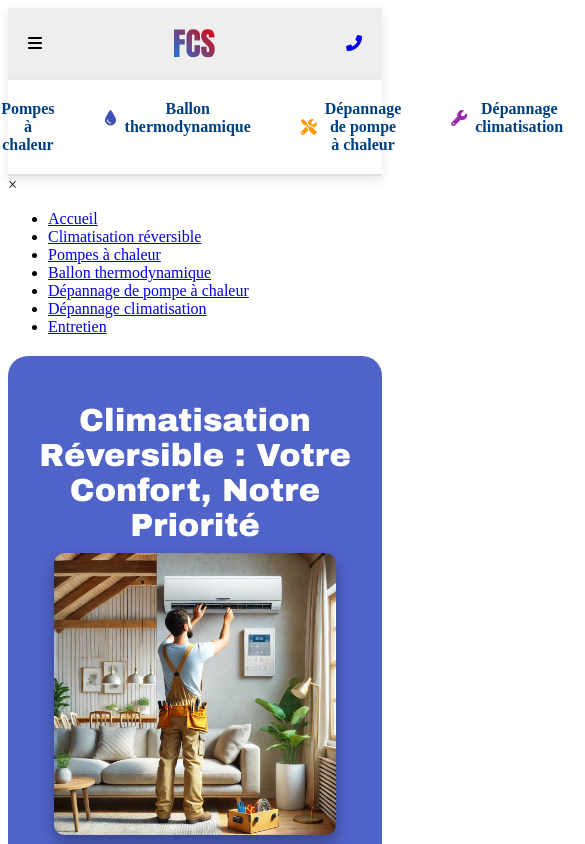
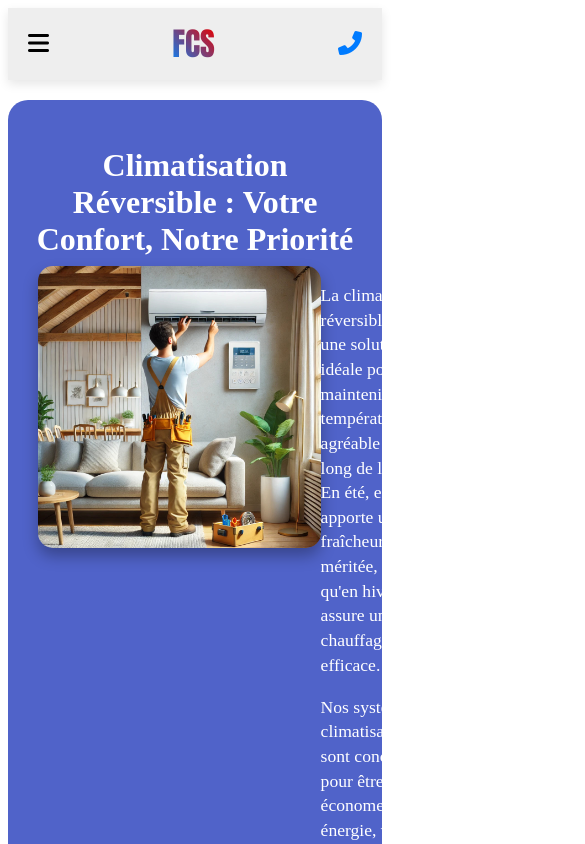
Before and after one commit to BRAITOU555/pompeachaleur, a plain HTML site: page pages/climatisation.html in a window 390 px wide. Shown: the top 844 px of the page, 585 px wide, since content can reach past the window. Drawn offline with Linux system fonts and the light colour scheme.

Commit message:
Ajout du menu hamburger pour mobile, styles des icônes et ajustements de la réactivité

```diff
--- a/pages/climatisation.html
+++ b/pages/climatisation.html
@@ -13,7 +13,7 @@
     <!-- En-tête avec logo et contact -->
     <header class="main-header">
         <div class="header-container">
-            <!-- Icône du menu hamburger pour mobile -->
+            <!-- Icône du menu hamburger pour mobile uniquement -->
             <div class="hamburger-menu" onclick="toggleMenu()">
                 <i class="fas fa-bars"></i>
             </div>
@@ -30,7 +30,7 @@
         </div>
     </header>
 
-    <!-- Menu de navigation horizontal pour bureau -->
+    <!-- Menu de navigation horizontal pour bureau uniquement -->
     <nav class="navbar-horizontal">
         <ul>
             <li><a href="../index.html"><i class="fas fa-home icon-home"></i> Accueil</a></li>
@@ -47,13 +47,13 @@
     <nav id="side-menu" class="side-menu">
         <div class="close-btn" onclick="toggleMenu()">&times;</div>
         <ul>
-            <li><a href="../index.html">Accueil</a></li>
-            <li><a href="../pages/climatisation.html">Climatisation réversible</a></li>
-            <li><a href="../pages/pompe-a-chaleur.html">Pompes à chaleur</a></li>
-            <li><a href="../pages/ballon-thermo.html">Ballon thermodynamique</a></li>
-            <li><a href="../pages/depannage.html">Dépannage de pompe à chaleur</a></li>
-            <li><a href="../pages/depannageclim.html">Dépannage climatisation</a></li>
-            <li><a href="../pages/entretien.html">Entretien</a></li>
+            <li><a href="../index.html" onclick="toggleMenu()">Accueil</a></li>
+            <li><a href="../pages/climatisation.html" onclick="toggleMenu()">Climatisation réversible</a></li>
+            <li><a href="../pages/pompe-a-chaleur.html" onclick="toggleMenu()">Pompes à chaleur</a></li>
+            <li><a href="../pages/ballon-thermo.html" onclick="toggleMenu()">Ballon thermodynamique</a></li>
+            <li><a href="../pages/depannage.html" onclick="toggleMenu()">Dépannage de pompe à chaleur</a></li>
+            <li><a href="../pages/depannageclim.html" onclick="toggleMenu()">Dépannage climatisation</a></li>
+            <li><a href="../pages/entretien.html" onclick="toggleMenu()">Entretien</a></li>
         </ul>
     </nav>
 
--- a/style/climatisation.css
+++ b/style/climatisation.css
@@ -1,178 +1,7 @@
 /* Variables pour le dégradé du logo */
 :root {
-    --logo-gradient-start: #0e7eef; /* Couleur de début */
-    --logo-gradient-end: #e60000; /* Couleur de fin */
-}
-
-/* Style général pour l'en-tête */
-.main-header {
-    background-color: #eeeeee;
-    padding: 20px;
-    box-shadow: 0px 4px 10px rgba(0, 0, 0, 0.1);
-}
-
-.header-container {
-    display: flex;
-    justify-content: space-between;
-    align-items: center;
-    max-width: 1200px;
-    margin: 0 auto;
-}
-
-/* Logo avec dégradé et police Impact */
-.logo-text {
-    font-family: Impact, sans-serif;
-    font-size: 2rem;
-    font-weight: bold;
-    line-height: 1;
-    margin: 0;
-    background: linear-gradient(45deg, var(--logo-gradient-start), var(--logo-gradient-end));
-    -webkit-background-clip: text;
-    -webkit-text-fill-color: transparent;
-}
-
-.logo-subtext {
-    font-size: 0.9rem;
-    color: #333;
-}
-
-/* Style pour le menu de navigation horizontal */
-.navbar-horizontal {
-    background-color: #ffffff;
-    padding: 10px 0;
-    border-bottom: 2px solid #e0e0e0;
-    box-shadow: 0px 4px 10px rgba(0, 0, 0, 0.1);
-    text-align: center;
-}
-
-.navbar-horizontal ul {
-    list-style: none;
-    padding: 0;
-    margin: 0;
-    display: flex;
-    justify-content: center;
-    gap: 30px;
-}
-
-.navbar-horizontal ul li {
-    display: inline;
-}
-
-.navbar-horizontal ul li a {
-    text-decoration: none;
-    color: #004080; /* Bleu foncé pour le texte */
-    font-weight: bold;
-    font-size: 1rem;
-    padding: 10px;
-    display: inline-flex;
-    align-items: center;
-    gap: 8px; /* Espacement entre l'icône et le texte */
-    transition: color 0.3s ease;
-}
-
-.navbar-horizontal ul li a:hover {
-    color: #e60000; /* Rouge au survol */
-}
-
-/* Couleurs spécifiques pour les icônes */
-.icon-home {
-    color: #004080;
-}
-
-.icon-climatisation {
-    color: #00bcd4;
-}
-
-.icon-pompe {
-    color: #ff5722;
-}
-
-.icon-ballon {
-    color: #3f51b5;
-}
-
-.icon-depannage-pompe {
-    color: #ff9800;
-}
-
-.icon-depannage-clim {
-    color: #9c27b0;
-}
-
-.icon-entretien {
-    color: #4caf50; /* Vert pour représenter l'entretien */
-}
-
-/* Style pour la bande avec image et texte */
-.image-text-band {
-    background-color: #5063c9; /* Bleu clair pour le fond */
-    padding: 20px;
-    border-radius: 20px; /* Arrondir les coins */
-    margin: 20px auto;
-    max-width: 100%;
-    display: flex;
-    flex-direction: column;
-    align-items: center;
-    text-align: center;
-}
-
-.section-title {
-    font-family: 'Arial Black', sans-serif;
-    font-size: 2rem;
-    color: #ffffff;
-    margin-bottom: 10px; /* Espace en dessous du titre */
-}
-
-.content-container {
-    display: flex;
-    flex-direction: column;
-    align-items: center;
-    max-width: 1100px;
-    padding: 0 10px; /* Réduire l'espacement latéral */
-}
-
-.band-image {
-    width: 90%;
-    max-width: 300px;
-    height: auto;
-    border-radius: 10px;
-    margin-bottom: 15px;
-    box-shadow: 0 8px 15px rgba(0, 0, 0, 0.3);
-}
-
-.text-content {
-    color: #ffffff;
-    max-width: 600px;
-    font-size: 1.1rem;
-    line-height: 1.4;
-    text-align: left;
-    padding: 0 15px;
-}
-
-.text-content p {
-    margin-bottom: 8px;
-}
-
-/* Disposition en deux colonnes sur les écrans larges */
-@media (min-width: 768px) {
-    .content-container {
-        flex-direction: row; /* Disposition en ligne pour desktop */
-        align-items: flex-start;
-        justify-content: space-between;
-    }
-
-    .band-image {
-        margin-right: 15px;
-    }
-
-    .text-content {
-        max-width: 50%;
-    }
-
-    /* Variables pour le dégradé du logo */
-:root {
-    --logo-gradient-start: #0e7eef; /* Couleur de début */
-    --logo-gradient-end: #e60000; /* Couleur de fin */
+    --logo-gradient-start: #0e7eef;
+    --logo-gradient-end: #e60000;
 }
 
 /* Style général pour l'en-tête */
@@ -209,7 +38,7 @@
     text-decoration: none;
 }
 
-/* Menu de navigation horizontal (bureau uniquement) */
+/* Menu de navigation horizontal pour bureau */
 .navbar-horizontal {
     background-color: #ffffff;
     padding: 10px 0;
@@ -243,12 +72,43 @@
     color: #e60000;
 }
 
-/* Icône du menu hamburger (mobile uniquement) */
+/* Couleurs spécifiques pour les icônes */
+.icon-home {
+    color: #004080;
+}
+
+.icon-climatisation {
+    color: #00bcd4;
+}
+
+.icon-pompe {
+    color: #ff5722;
+}
+
+.icon-ballon {
+    color: #3f51b5;
+}
+
+.icon-depannage-pompe {
+    color: #ff9800;
+}
+
+.icon-depannage-clim {
+    color: #9c27b0;
+}
+
+.icon-entretien {
+    color: #4caf50;
+}
+
+/* Menu hamburger pour mobile */
 .hamburger-menu {
     display: none;
+    font-size: 1.5rem;
+    cursor: pointer;
 }
 
-/* Styles pour le menu latéral (mobile uniquement) */
+/* Menu latéral pour mobile */
 .side-menu {
     height: 100%;
     width: 0;
@@ -341,7 +201,7 @@
     text-align: left;
 }
 
-/* Responsive adjustments */
+/* Responsive adjustments pour mobile */
 @media (max-width: 768px) {
     /* Afficher le menu hamburger sur mobile */
     .hamburger-menu {
@@ -353,13 +213,10 @@
         display: none;
     }
 
-    /* Bande et disposition du contenu */
+    /* Disposition de la bande en ligne pour desktop */
     .content-container {
         flex-direction: row;
         align-items: flex-start;
         justify-content: space-between;
-        text-align: left;
     }
 }
-
-}
```
